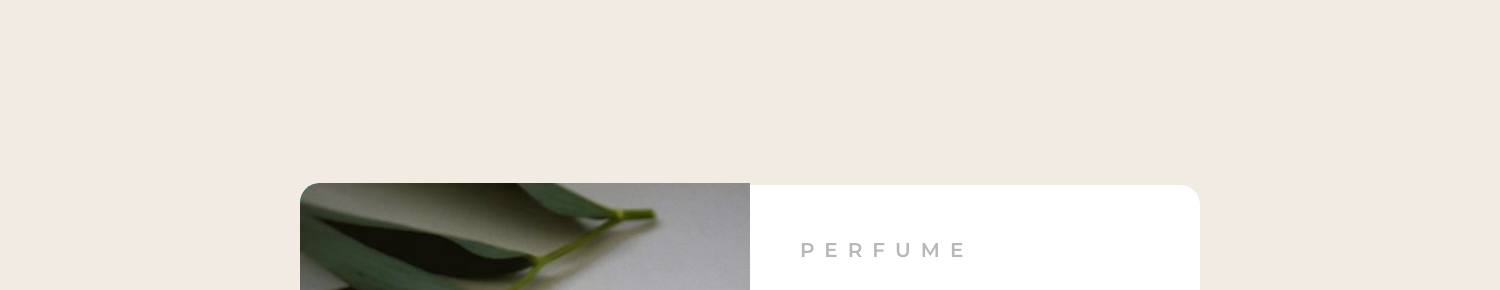
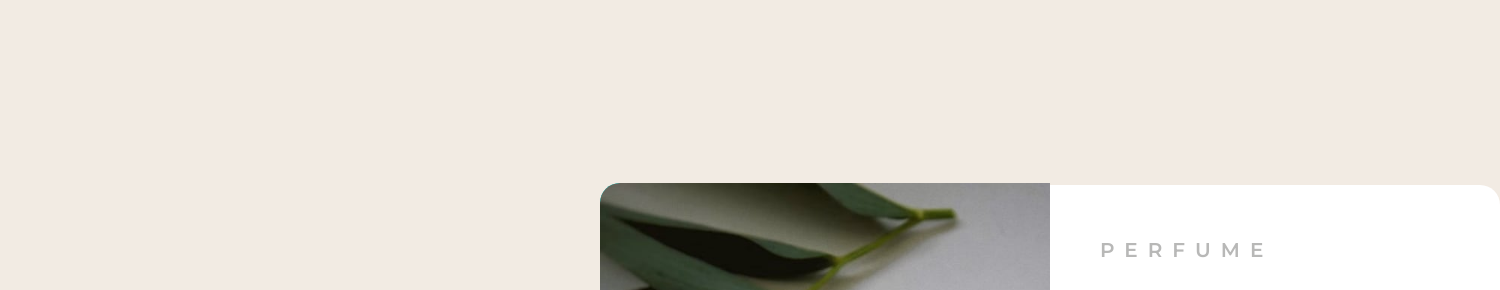
Before and after one commit to V102002/Product-Preview, a plain HTML site: page index.html in a window 1280 px wide. Shown: the part 15-305 px from the top of the page, 1500 px wide, since content can reach past the window. Drawn offline with Linux system fonts and the light colour scheme.

Commit message:
Update style.css

```diff
--- a/style.css
+++ b/style.css
@@ -7,7 +7,7 @@ body{
 }
 .container{
     position:relative;
-    left:-100px;
+    left:200px;
     display: flex;
     flex-direction: row;
     justify-content: center;
```
